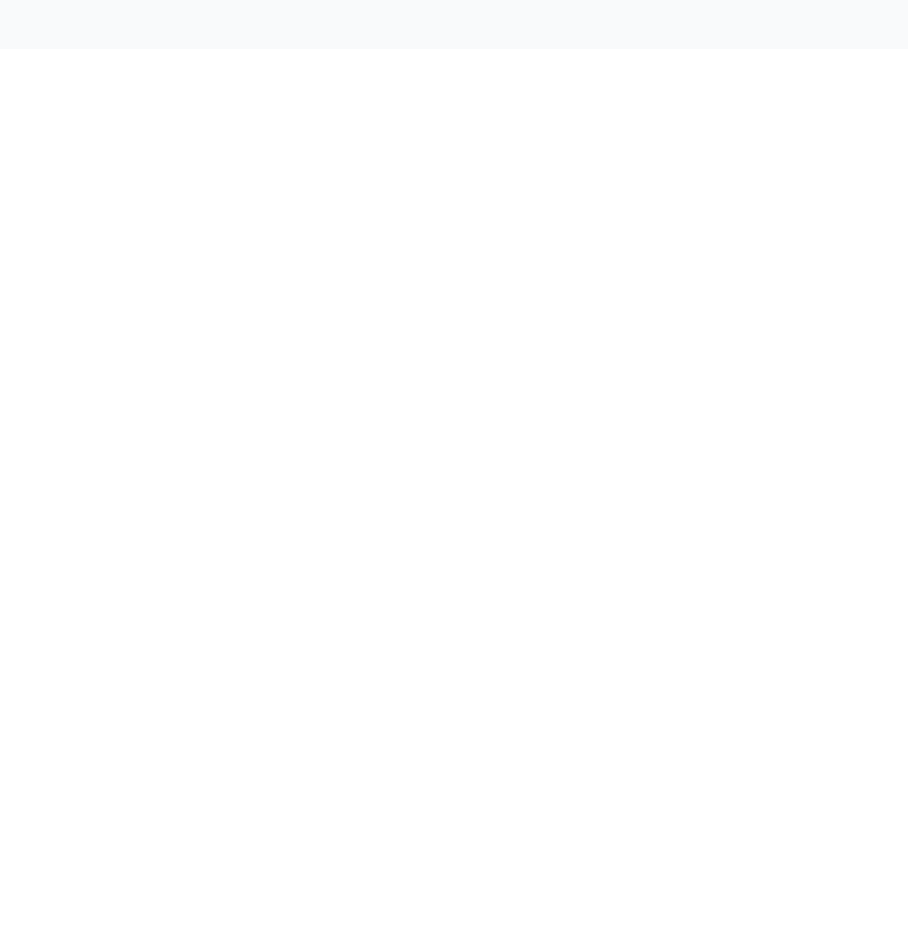
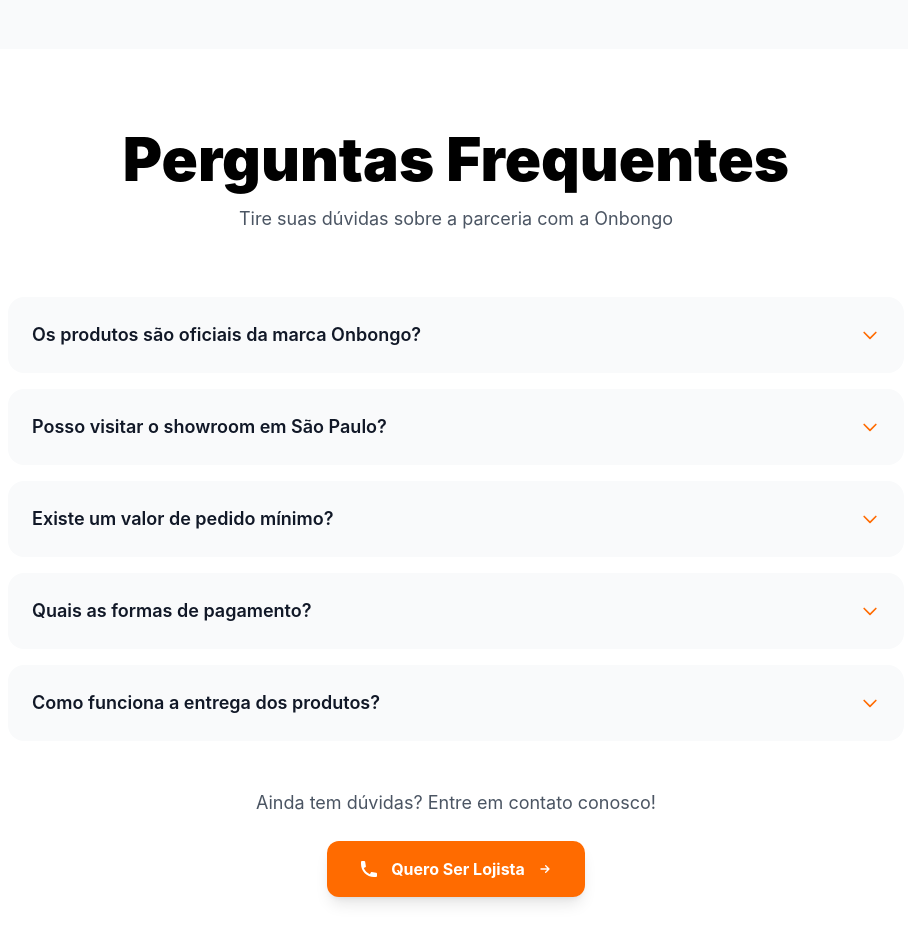
Before and after one commit to cezarfreitas/nova-20onbogo, a SvelteKit app: page / in a window 1280 px wide. Shown: the part 3980-4923 px from the top of the page, without its empty margins (184-1092 px from the left). Before the commit the page ends 4029 px from the top, so only its background shows below. Built offline with nearby package versions, Linux system fonts and the light colour scheme.

Commit message:
Add FAQ section after brand history
cgen-a2f411e83a3b46079b3044c40db8def0

```diff
--- a/src/routes/+page.svelte
+++ b/src/routes/+page.svelte
@@ -441,6 +441,160 @@
 	</div>
 </section>
 
+<!-- FAQ Section -->
+<section class="bg-white py-20 px-4 sm:px-6 lg:px-8">
+	<div class="max-w-4xl mx-auto">
+		<!-- Section Header -->
+		<div class="text-center mb-16">
+			<h2 class="text-4xl md:text-5xl lg:text-6xl font-black text-black mb-4">
+				Perguntas Frequentes
+			</h2>
+			<p class="text-lg text-gray-600 max-w-2xl mx-auto">
+				Tire suas dúvidas sobre a parceria com a Onbongo
+			</p>
+		</div>
+
+		<!-- FAQ List -->
+		<div class="space-y-4 mb-12">
+			<!-- FAQ Item 1 -->
+			<details class="group bg-gray-50 rounded-2xl">
+				<summary class="flex items-center justify-between p-6 cursor-pointer list-none">
+					<h3 class="font-semibold text-lg text-gray-900">
+						Os produtos são oficiais da marca Onbongo?
+					</h3>
+					<svg
+						class="w-5 h-5 text-onbongo-orange transition-transform group-open:rotate-180"
+						fill="none"
+						stroke="currentColor"
+						viewBox="0 0 24 24"
+					>
+						<path stroke-linecap="round" stroke-linejoin="round" stroke-width="2" d="M19 9l-7 7-7-7" />
+					</svg>
+				</summary>
+				<div class="px-6 pb-6">
+					<p class="text-gray-600 leading-relaxed">
+						Sim, todos os produtos são 100% oficiais da marca Onbongo. Trabalhamos diretamente com a
+						empresa e garantimos a autenticidade de todas as peças. Cada produto possui etiquetas
+						originais e certificado de qualidade.
+					</p>
+				</div>
+			</details>
+
+			<!-- FAQ Item 2 -->
+			<details class="group bg-gray-50 rounded-2xl">
+				<summary class="flex items-center justify-between p-6 cursor-pointer list-none">
+					<h3 class="font-semibold text-lg text-gray-900">
+						Posso visitar o showroom em São Paulo?
+					</h3>
+					<svg
+						class="w-5 h-5 text-onbongo-orange transition-transform group-open:rotate-180"
+						fill="none"
+						stroke="currentColor"
+						viewBox="0 0 24 24"
+					>
+						<path stroke-linecap="round" stroke-linejoin="round" stroke-width="2" d="M19 9l-7 7-7-7" />
+					</svg>
+				</summary>
+				<div class="px-6 pb-6">
+					<p class="text-gray-600 leading-relaxed">
+						Claro! Nosso showroom está localizado em São Paulo e você pode agendar uma visita para
+						conhecer pessoalmente toda a coleção. Entre em contato conosco pelo WhatsApp para
+						agendar o melhor horário para sua visita.
+					</p>
+				</div>
+			</details>
+
+			<!-- FAQ Item 3 -->
+			<details class="group bg-gray-50 rounded-2xl">
+				<summary class="flex items-center justify-between p-6 cursor-pointer list-none">
+					<h3 class="font-semibold text-lg text-gray-900">
+						Existe um valor de pedido mínimo?
+					</h3>
+					<svg
+						class="w-5 h-5 text-onbongo-orange transition-transform group-open:rotate-180"
+						fill="none"
+						stroke="currentColor"
+						viewBox="0 0 24 24"
+					>
+						<path stroke-linecap="round" stroke-linejoin="round" stroke-width="2" d="M19 9l-7 7-7-7" />
+					</svg>
+				</summary>
+				<div class="px-6 pb-6">
+					<p class="text-gray-600 leading-relaxed">
+						Sim, trabalhamos com um pedido mínimo para lojistas que varia conforme a região e o tipo
+						de parceria. Nossa equipe comercial irá informar os valores específicos durante o
+						processo de cadastro, sempre buscando as melhores condições para seu negócio.
+					</p>
+				</div>
+			</details>
+
+			<!-- FAQ Item 4 -->
+			<details class="group bg-gray-50 rounded-2xl">
+				<summary class="flex items-center justify-between p-6 cursor-pointer list-none">
+					<h3 class="font-semibold text-lg text-gray-900">
+						Quais as formas de pagamento?
+					</h3>
+					<svg
+						class="w-5 h-5 text-onbongo-orange transition-transform group-open:rotate-180"
+						fill="none"
+						stroke="currentColor"
+						viewBox="0 0 24 24"
+					>
+						<path stroke-linecap="round" stroke-linejoin="round" stroke-width="2" d="M19 9l-7 7-7-7" />
+					</svg>
+				</summary>
+				<div class="px-6 pb-6">
+					<p class="text-gray-600 leading-relaxed">
+						Oferecemos diversas formas de pagamento para facilitar suas compras: à vista com desconto,
+						parcelamento no cartão de crédito, boleto bancário e transferência PIX. Para lojistas
+						parceiros, também disponibilizamos condições especiais de prazo de pagamento.
+					</p>
+				</div>
+			</details>
+
+			<!-- FAQ Item 5 -->
+			<details class="group bg-gray-50 rounded-2xl">
+				<summary class="flex items-center justify-between p-6 cursor-pointer list-none">
+					<h3 class="font-semibold text-lg text-gray-900">
+						Como funciona a entrega dos produtos?
+					</h3>
+					<svg
+						class="w-5 h-5 text-onbongo-orange transition-transform group-open:rotate-180"
+						fill="none"
+						stroke="currentColor"
+						viewBox="0 0 24 24"
+					>
+						<path stroke-linecap="round" stroke-linejoin="round" stroke-width="2" d="M19 9l-7 7-7-7" />
+					</svg>
+				</summary>
+				<div class="px-6 pb-6">
+					<p class="text-gray-600 leading-relaxed">
+						Realizamos entregas para todo o Brasil através de transportadoras parceiras. O prazo
+						varia de 3 a 10 dias úteis conforme a região. Para pedidos acima de determinado valor,
+						o frete é gratuito. Você recebe o código de rastreamento assim que o pedido é despachado.
+					</p>
+				</div>
+			</details>
+		</div>
+
+		<!-- Bottom CTA -->
+		<div class="text-center">
+			<p class="text-gray-600 mb-6 text-lg">
+				Ainda tem dúvidas? Entre em contato conosco!
+			</p>
+			<button class="bg-onbongo-orange hover:bg-onbongo-orange-dark text-white font-bold py-4 px-8 rounded-xl transition-all duration-200 hover:scale-105 shadow-lg inline-flex items-center gap-3">
+				<svg class="w-5 h-5" fill="currentColor" viewBox="0 0 20 20">
+					<path d="M2 3a1 1 0 011-1h2.153a1 1 0 01.986.836l.74 4.435a1 1 0 01-.54 1.06l-1.548.773a11.037 11.037 0 006.105 6.105l.774-1.548a1 1 0 011.059-.54l4.435.74a1 1 0 01.836.986V17a1 1 0 01-1 1h-2C7.82 18 2 12.18 2 5V3z"/>
+				</svg>
+				Quero Ser Lojista
+				<svg class="w-4 h-4" fill="none" stroke="currentColor" viewBox="0 0 24 24">
+					<path stroke-linecap="round" stroke-linejoin="round" stroke-width="2" d="M13 7l5 5m0 0l-5 5m5-5H6"/>
+				</svg>
+			</button>
+		</div>
+	</div>
+</section>
+
 <style>
 	/* Custom animations for floating elements */
 	@keyframes float {
```
